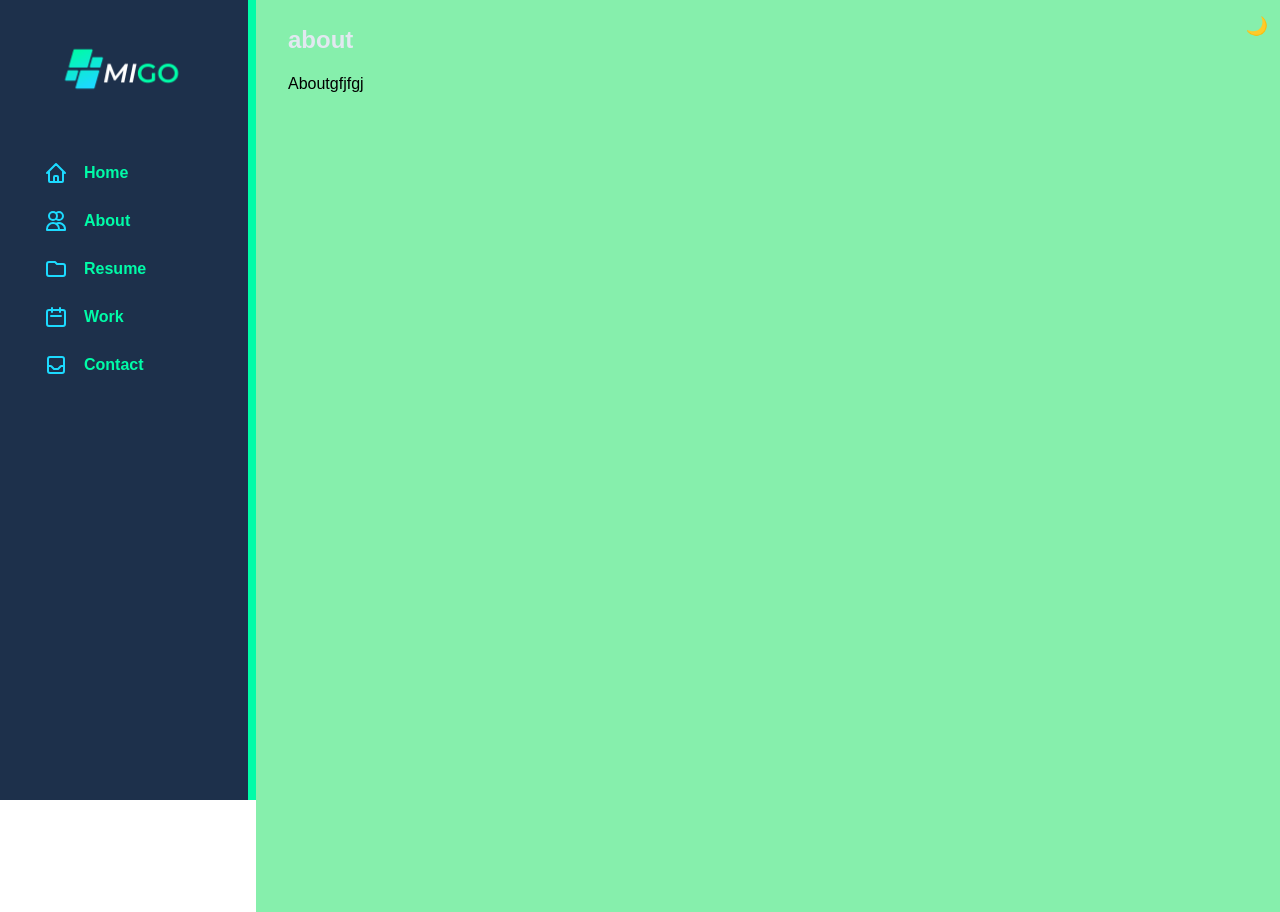
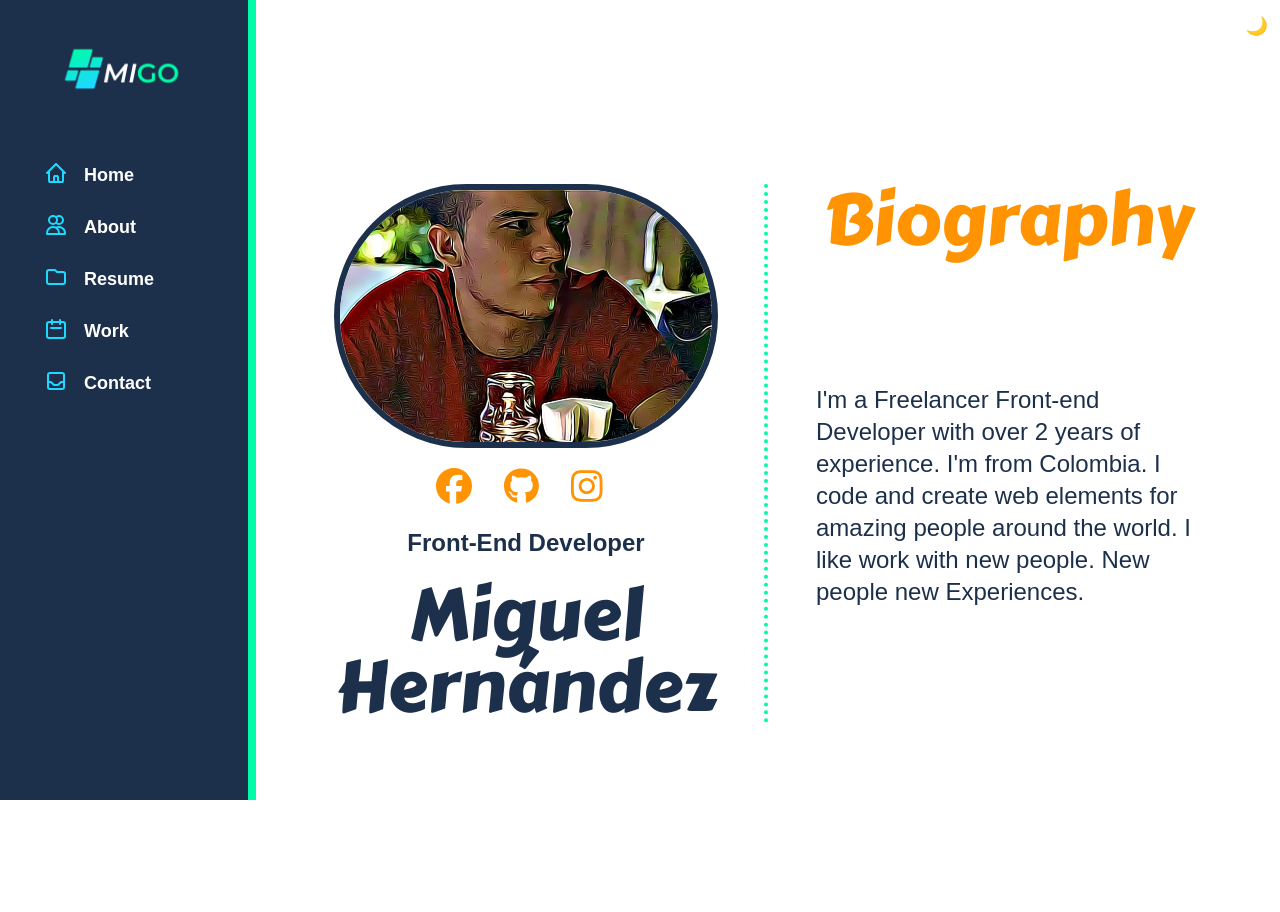
Before and after one commit to Migo1218/Portfolio_Up, a React (Vite) app: page /about in a window 1280 px wide. After the commit the page ends 800 px from the top, so only its background shows below. Built offline with nearby package versions, Linux system fonts and the light colour scheme.

Commit message:
feat: add about page

```diff
--- a/package.json
+++ b/package.json
@@ -9,6 +9,10 @@
     "preview": "vite preview"
   },
   "dependencies": {
+    "@fortawesome/fontawesome-svg-core": "^6.2.1",
+    "@fortawesome/free-brands-svg-icons": "^6.2.1",
+    "@fortawesome/free-solid-svg-icons": "^6.2.1",
+    "@fortawesome/react-fontawesome": "^0.2.0",
     "@headlessui/react": "^1.7.7",
     "@heroicons/react": "^1.0.6",
     "aos": "^3.0.0-beta.6",
--- a/src/common/Sidebar.jsx
+++ b/src/common/Sidebar.jsx
@@ -10,6 +10,7 @@ import {
   MenuIcon,
   UsersIcon,
   XIcon,
+  BackspaceIcon,
 } from "@heroicons/react/outline";
 import { Outlet, useNavigate } from "react-router";
 
@@ -149,8 +150,8 @@ export default function Sidebar() {
                     className={classNames(
                       item.current
                         ? "bg-gray-900 text-white"
-                        : "text-greenPortfolio hover:bg-hoverColor hover:text-greenPortfolio",
-                      "group cursor-pointer font-semibold flex text-center px-6 py-2 text-md rounded-md"
+                        : "text-white hover:bg-hoverColor hover:text-white",
+                      "group cursor-pointer font-semibold flex text-center text-lg px-6 py-2 text-md rounded-md"
                     )}
                   >
                     <item.icon
--- a/src/components/About.jsx
+++ b/src/components/About.jsx
@@ -1,15 +1,77 @@
 import React from "react";
-
+import { FontAwesomeIcon } from "@fortawesome/react-fontawesome";
+import { faCoffee } from "@fortawesome/free-solid-svg-icons";
+import {
+  faFacebook,
+  faGithub,
+  faInstagram,
+} from "@fortawesome/free-brands-svg-icons";
 const About = () => {
   return (
-    <div className="bg-green-300 py-6">
-      <div>
-        <div className="max-w-7xl mx-auto px-4 sm:px-6 lg:px-8">
-          <h1 className=" text-2xl font-semibold text-slate-200">about</h1>
-        </div>
-        <div className="max-w-7xl mx-auto px-4 sm:px-6 md:px-8">
+    <div className="dark:bg-bluePortfolio h-screen py-6">
+      <div className="">
+        <div className="px-4 sm:px-6 md:px-8">
           <div className="py-4">
-            <div className=" h-screen">Aboutgfjfgj</div>
+            <div className=" grid md:grid-cols-2">
+              {/* primer div  */}
+              <div>
+                <div className="md:w-5/5 mt-[30%] md:border-r-4 border-greenPortfolio  border-dotted ">
+                  <img
+                    className="m-auto rounded-full w-96 h-86 border-[6px] border-bluePortfolio dark:border-white "
+                    src="../../public/profilePortfolio.png"
+                    alt="portfoliopicture"
+                  />
+                  <div className="mt-5 m-auto w-[180px]">
+                    <span className="">
+                      <FontAwesomeIcon
+                        className="cursor-pointer text-4xl text-orangePortfolio hover:text-bluePortfolio dark:hover:text-white"
+                        icon={faFacebook}
+                      />
+                    </span>
+                    <span className="m-8">
+                      <FontAwesomeIcon
+                        className="cursor-pointer text-4xl text-orangePortfolio hover:text-bluePortfolio dark:hover:text-white"
+                        icon={faGithub}
+                      />
+                    </span>
+                    <span className="">
+                      <FontAwesomeIcon
+                        className="cursor-pointer text-4xl text-orangePortfolio hover:text-bluePortfolio dark:hover:text-white"
+                        icon={faInstagram}
+                      />
+                    </span>
+                  </div>
+                  <div>
+                    <div className="mt-5 w-4/5 m-auto">
+                      <p className="text-2xl text-bluePortfolio dark:text-white font-semibold text-center">
+                        Front-End Developer
+                      </p>
+                    </div>
+                    <div className="mt-5 w-4/5 m-auto">
+                      <p className="text-5xl md:text-7xl text-bluePortfolio dark:text-white font-body text-center">
+                        Miguel Hernández
+                      </p>
+                    </div>
+                  </div>
+                </div>
+              </div>
+              {/* segundo div  */}
+              <div className="md:w-4/5 mt-[30%] m-auto">
+                <div>
+                  <p className="text-5xl md:text-7xl text-orangePortfolio font-body text-center">
+                    Biography
+                  </p>
+                </div>
+                <div className="mt-32">
+                  <p className="text-2xl text-bluePortfolio dark:text-white ">
+                    I'm a Freelancer Front-end Developer with over 2 years of
+                    experience. I'm from Colombia. I code and create web
+                    elements for amazing people around the world. I like work
+                    with new people. New people new Experiences.
+                  </p>
+                </div>
+              </div>
+            </div>
           </div>
         </div>
       </div>
--- a/src/components/Home.jsx
+++ b/src/components/Home.jsx
@@ -23,7 +23,7 @@ const Home = () => {
 
 
 
-      bg-[url('/faviconjpg.png')] "
+      bg-[url('/faviconjpg.png')]"
     >
       <div className="max-w-7xl mx-auto px-4 sm:px-6 lg:px-8">
         <h1 className=" text-md italic font-semibold text-bluePortfolio dark:text-iconColor">
@@ -39,7 +39,7 @@ const Home = () => {
                 data-aos-anchor-placement="top-center"
                 data-aos-duration="400"
               >
-                <h1 className="font-body text-3xl font-semibold text-bluePortfolio dark:text-greenPortfolio">
+                <h1 className="font-body text-3xl font-semibold text-bluePortfolio dark:text-white">
                   Hello, My name is ...
                 </h1>
               </div>
@@ -52,7 +52,7 @@ const Home = () => {
               >
                 <h1
                   // style={{ fontSize: "55px" }}
-                  className="text-5xl md:text-8xl italic font-body font-bold text-bluePortfolio dark:text-greenPortfolio"
+                  className="text-5xl md:text-8xl italic font-body font-bold text-bluePortfolio dark:text-white"
                 >
                   Miguel Hernández
                 </h1>
```
Also changed, not shown: public/profilePortfolio.png (added), 1 other file (tests, documents, lock files or other folders).
